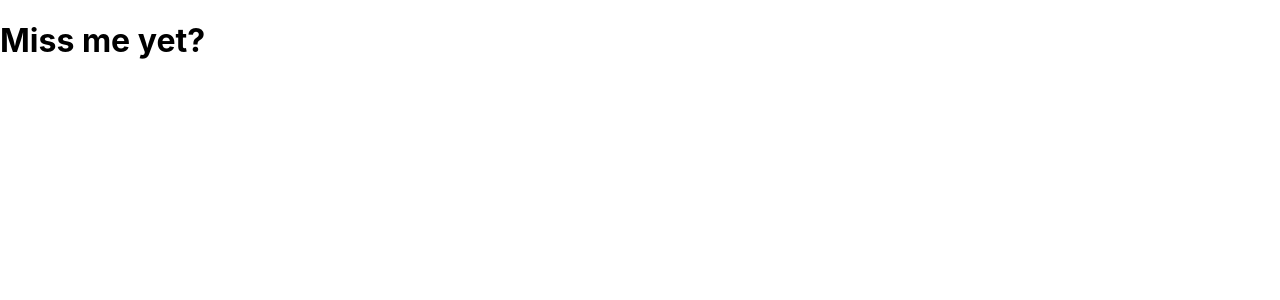
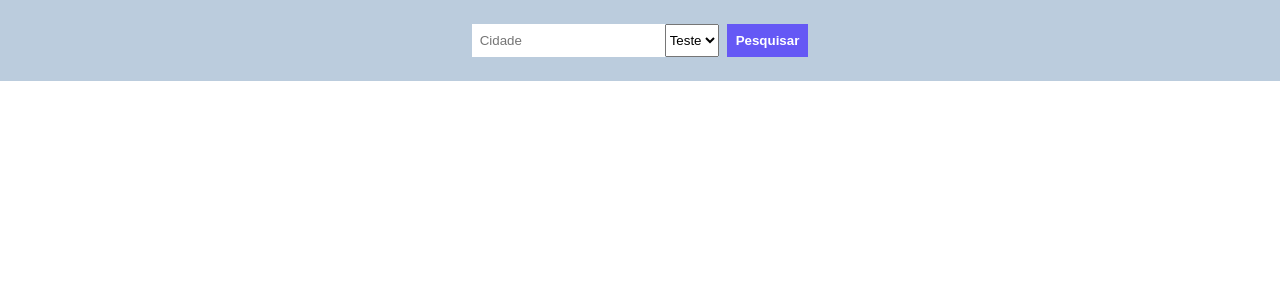
Before and after one commit to nickojs/weather-app, a React (Create React App) app in the folder frontend/: page / in a window 1280 px wide. Shown: the top 300 px of the page. Built offline with nearby package versions, Linux system fonts and the light colour scheme.

Commit message:
Imported SearchBar on app.js

```diff
--- a/frontend/src/App.js
+++ b/frontend/src/App.js
@@ -1,9 +1,10 @@
 import React from 'react';
+import SearchBar from './components/SearchBar/SearchBar';
 
 function App() {
   return (
     <div className="App">
-      <h1>Miss me yet?</h1>
+      <SearchBar/>
     </div>
   );
 }
```
